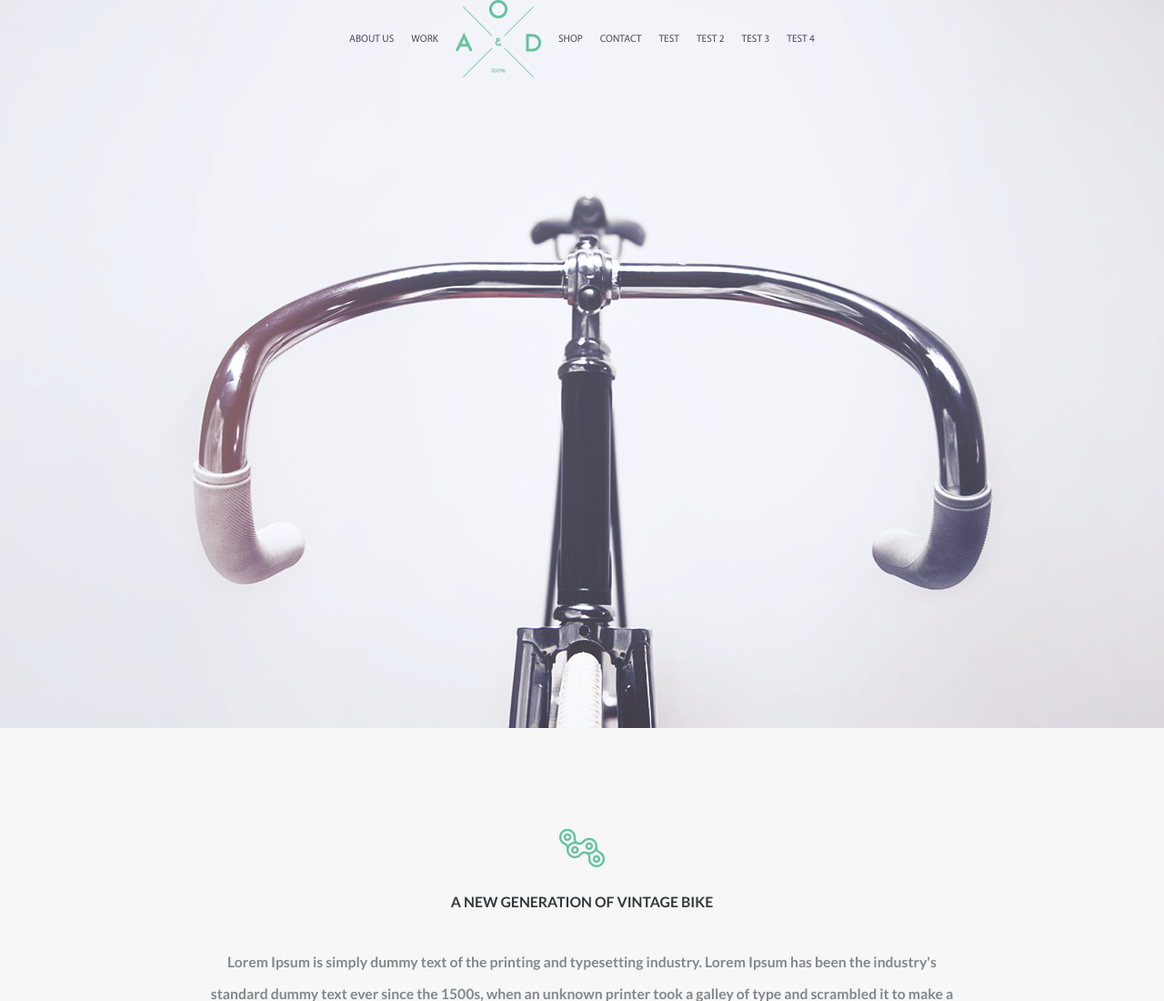
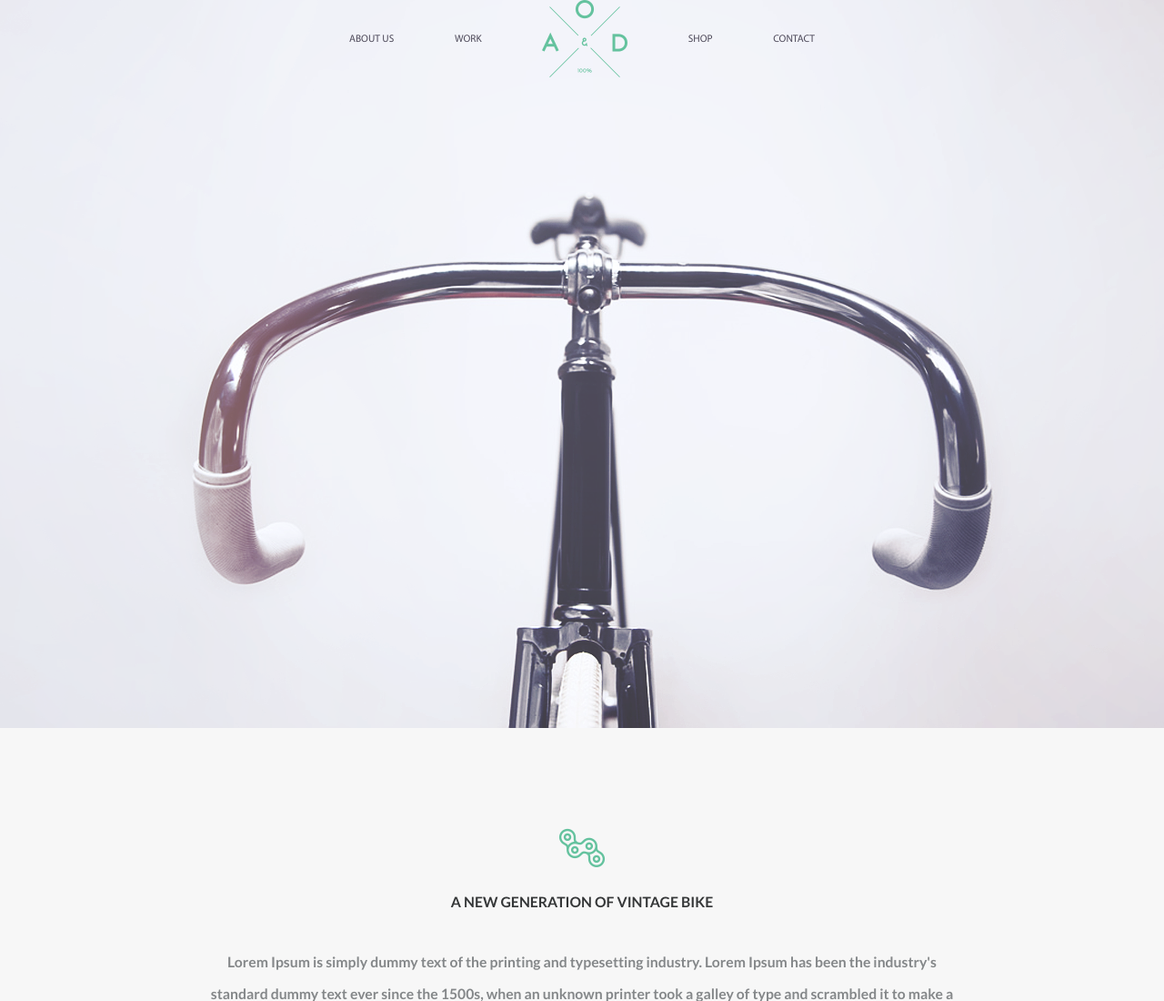
Before and after one commit to GreyTob/baseBicycle, a plain HTML site: page index.html in a window 1280 px wide. Shown: the top 1100 px of the page at 91% size. Drawn offline with Linux system fonts and the light colour scheme.

Commit message:
Update index.html

```diff
--- a/index.html
+++ b/index.html
@@ -17,10 +17,6 @@
 					<li class="img"><img src="img/Logo.png" alt="logo"></li>
 					<li><a href="#">Shop</a></li>
 					<li><a href="#">Contact</a></li>
-					<li><a href="#">Test</a></li>
-					<li><a href="#">Test 2</a></li>
-					<li><a href="#">Test 3</a></li>
-					<li><a href="#">Test 4</a></li>
 				</ul>
 			</nav>
 		</div>
```
